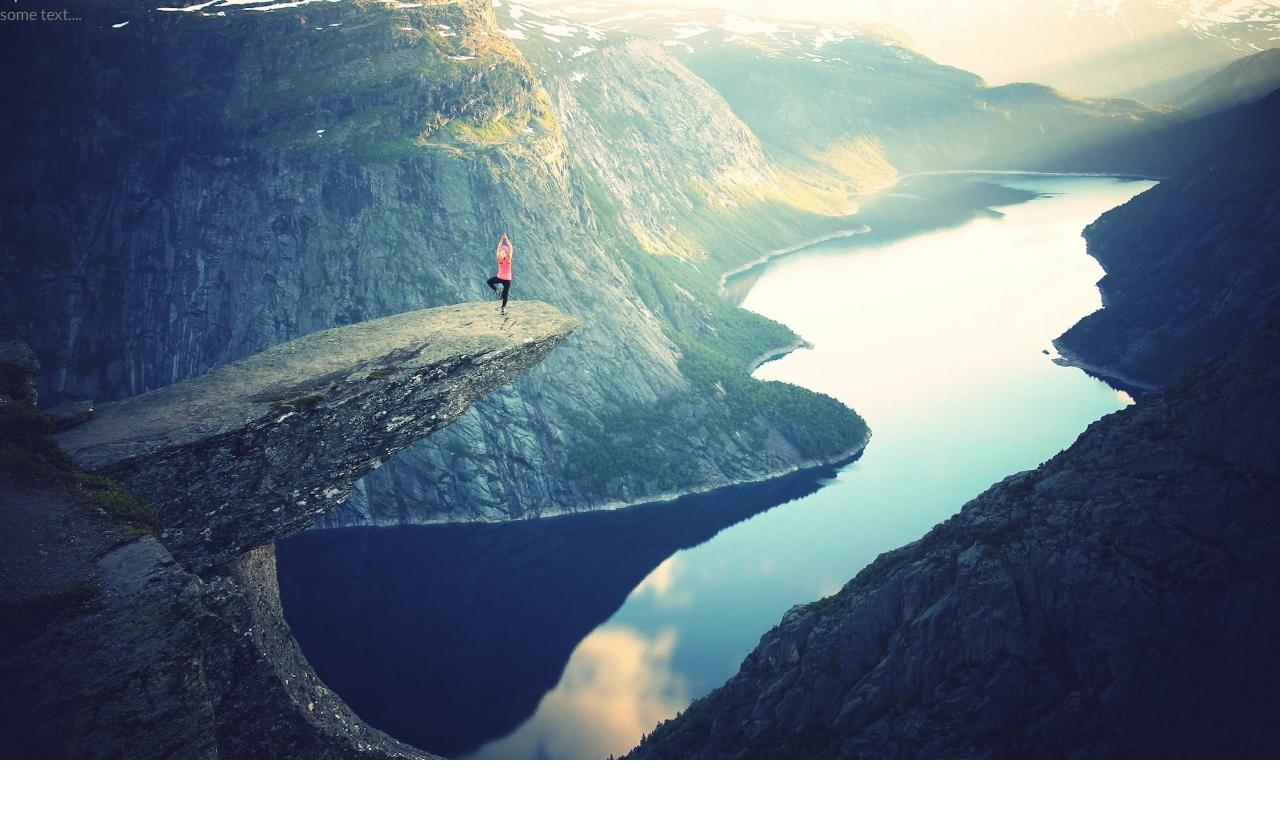
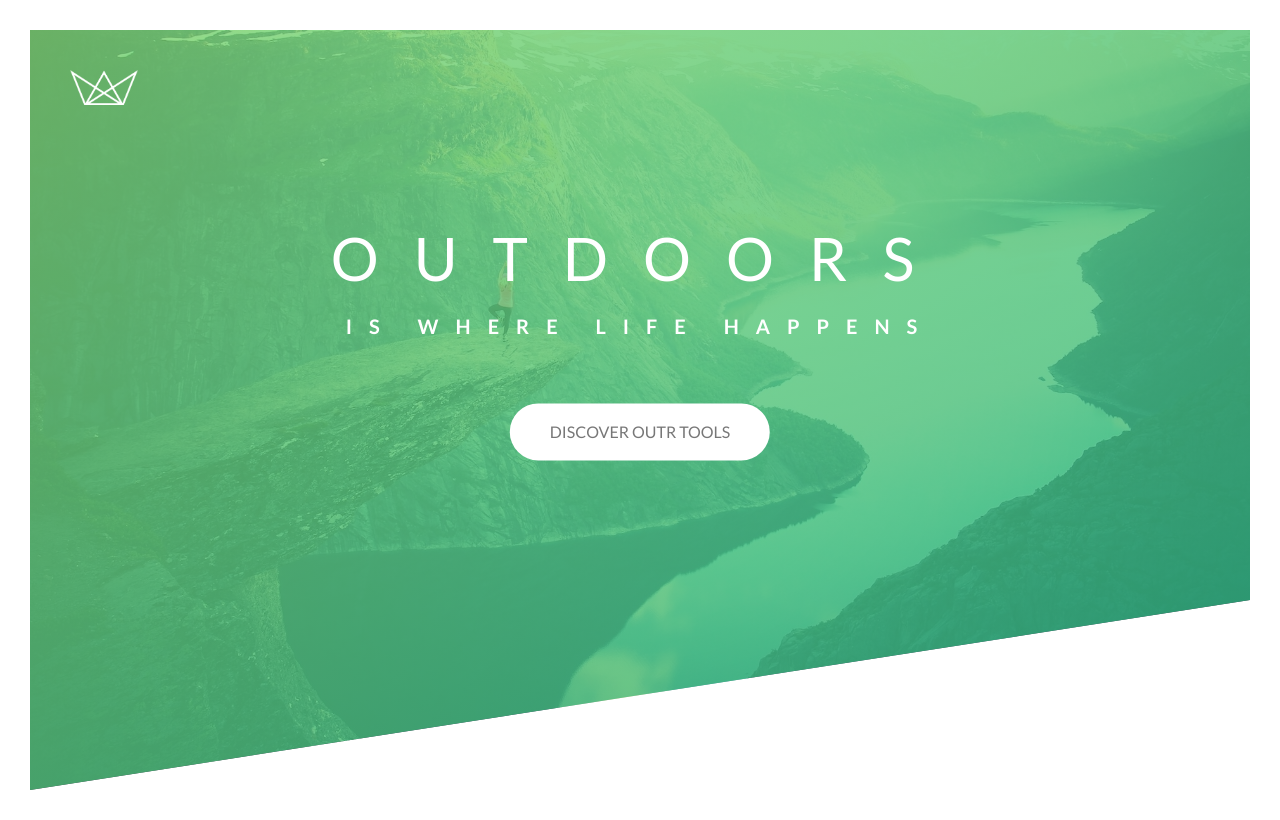
Before and after one commit to pluswhale/htmlscss-nature-site, a website: page index.html in a window 1280 px wide. Drawn offline with Linux system fonts and the light colour scheme.

Commit message:
add sass and npm

```diff
--- a/index.html
+++ b/index.html
@@ -14,7 +14,18 @@
 </head>
 <body>
     <header class="header">
-        some text....
+        <div class="header__logo-box">
+            <img class="header__logo" src="./img/logo-white.png" alt="logo">
+        </div>
+        <div class="header__text-box">
+            <h1 class="heading__primary">
+            <span class="heading-primary--main">Outdoors</span>
+            <span class="heading-primary--sub">is where life happens</span>
+            </h1>
+            <a href="#" class="btn btn--white btn--animated">Discover outr tools</a>
+        </div>
+        <div class="header__bar">
+        </div>
     </header>
 </body>
 </html>
--- /dev/null
+++ b/sass/main.scss
@@ -0,0 +1,173 @@
+$color-primary: #55c57a;
+$color-primary-light: #7ed56f;
+$color-primary-dark: #28b485;
+
+$color-grey-dark: #777;
+$color-white: #fff;
+
+*,
+*::after,
+*::before {
+    margin: 0;
+    padding: 0;
+    box-sizing: inherit ;
+}
+
+html {
+    font-size: 62.5%;
+}
+
+body {
+    font-family: 'Lato', sans-serif;
+    font-weight: 400;
+    /* font-size: 16px; */
+
+    line-height: 1.7;
+    color: $color-grey-dark;
+    padding: 3rem;
+    box-sizing: border-box;
+}
+
+.header {
+    position: relative;
+    height: 95vh;
+    background-image: linear-gradient(
+        to right bottom,
+        rgba($color-primary-light, 0.8),
+        rgba($color-primary-dark, 0.8)),
+        url(../img/hero.jpg);
+    background-size: cover;
+    background-position: top;
+    clip-path: polygon(0 0, 100% 0, 100% 75%, 0 100%);
+}
+
+.header__logo-box {
+    position: absolute;
+    top: 4rem;
+    left: 4rem;
+}
+
+.header__logo {
+    height: 3.5rem;
+}
+
+.header__text-box {
+    position: absolute;
+    top: 40%;
+    left: 50%;
+    transform: translate(-50%, -50%);
+    text-align: center;
+}
+
+.heading__primary {
+    color: $color-white;
+    text-transform: uppercase;
+
+    backface-visibility: hidden; /* if text jumping from the top to normal position */
+    margin-bottom: 6rem;
+}
+
+.heading-primary--main {
+    display: block;
+    font-size: 6rem;
+    font-weight: 400;
+    letter-spacing: 3.5rem;
+
+    animation-name: moveInLeft;
+    animation-duration: 3s;
+    animation-timing-function: ease-in-out;
+
+}
+.heading-primary--sub {
+    display: block;
+    font-size: 2rem;
+    font-weight: 700;
+    letter-spacing: 1.7rem;
+
+    animation-name: moveInRight;
+    animation-duration: 3s;
+    animation-timing-function: ease-in-out;
+}
+
+@keyframes moveInLeft {
+    0% {
+        opacity: 0;
+        transform: translateX(-10rem) rotateY(-50deg);
+    }
+
+    60% {
+        transform: rotateY(120deg);
+    }
+
+    80% {
+        transform: translateX(2rem);
+    }
+
+    100% {
+        opacity: 1;
+        transform: translateX(0);
+    }
+}
+
+@keyframes moveInRight {
+    0% {
+        opacity: 0;
+        transform: translateX(10rem);
+    }
+
+
+    80% {
+        transform: translateX(-2rem);
+    }
+
+    100% {
+        opacity: 1;
+        transform: translateX(0);
+    }
+}
+/* @keyframes moveInRight {
+    0% {
+        opacity: 0;
+        transform: translateX(+100px) rotateY(50deg);
+    }
+
+    60% {
+        transform: rotateY(-120deg);
+    }
+
+    80% {
+        transform: translateX(-20px);
+    }
+
+    100% {
+        opacity: 1;
+        transform: translateX(0);
+    }
+} */
+
+.btn:link,
+.btn:visited {
+    text-transform: uppercase;
+    text-decoration: none;
+    padding: 1.5rem 4rem;
+    display: inline-block;
+    transition: all .2s;
+    font-size: 1.6rem;
+
+}
+
+.btn:hover {
+    transform: translateY(-0.3rem);
+    box-shadow: 0 1rem 2rem rgba(0,0,0, .2);
+}
+
+.btn:active {
+    transform: translateY(-0.1rem);
+    box-shadow: 0 .5rem 1rem rgba(0,0,0, .2);
+}
+
+.btn--white {
+    background-color:$color-white;
+    color:$color-grey-dark;
+    border-radius: 5rem;
+}
```
Also changed, not shown: package.json (added, +22 -0 lines), css/style.css, 2 other files.
